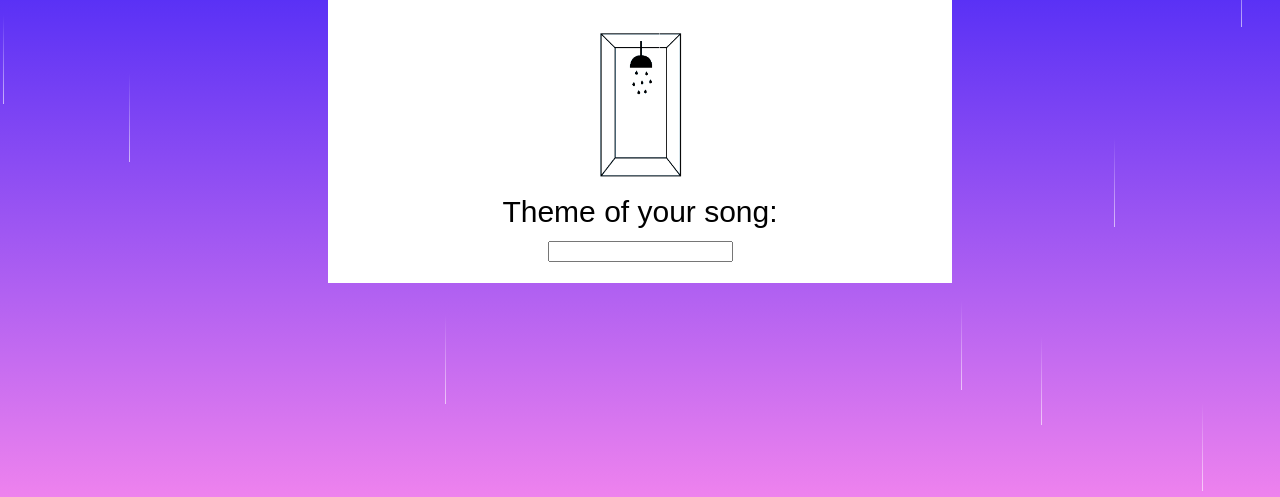
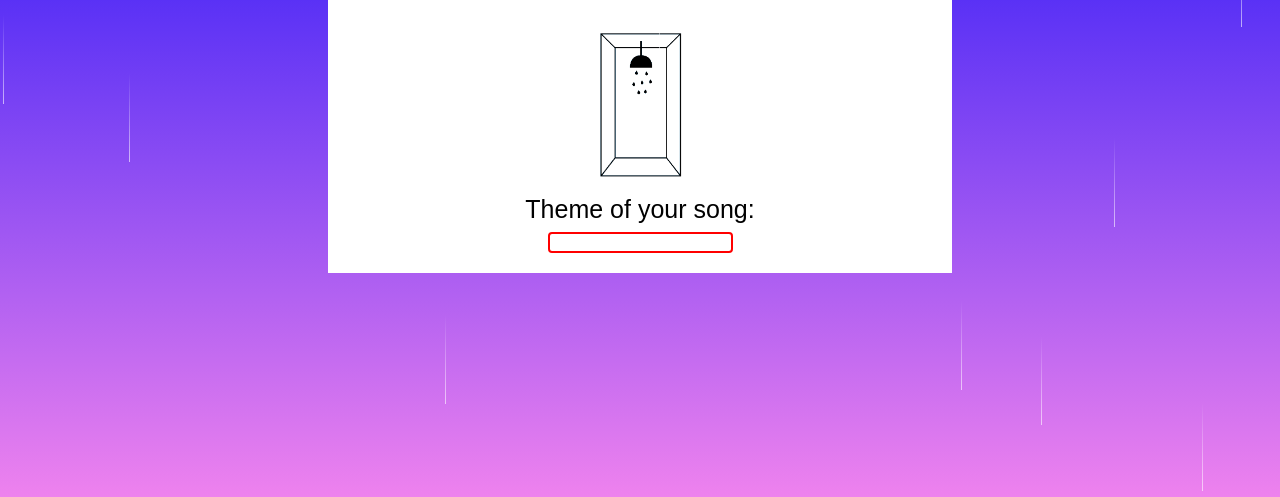
Before and after one commit to froothacks/Shower-Thoughts, a plain HTML site: page index.html in a window 1280 px wide. Shown: the part 303-800 px from the top of the page. Drawn offline with nearby package versions, Linux system fonts and the light colour scheme.

Commit message:
Adding border to text box field of form

```diff
--- a/css/style.css
+++ b/css/style.css
@@ -1,6 +1,11 @@
 * {
   margin: 0px;
   padding: 0px;
+}
+
+input[type=text] {
+    border: 2px solid red;
+    border-radius: 4px;
 }
 
 .flex-container {
--- a/index.html
+++ b/index.html
@@ -37,6 +37,10 @@ overflow:hidden;}
 @-moz-keyframes fall {
 	to {margin-top:900px;}
 }
+input[type=text] {
+    border: 2px solid red;
+    border-radius: 4px;
+}
     </style>
 </head>
 
@@ -48,7 +52,7 @@ overflow:hidden;}
   </div>
   <img src="shower.PNG" style= "width: 16%; height: 16%">
   <div class = "flex_container">
-    <form action="/results">
+    <form action="/results" style="font-size: 25px">
       Theme of your song: <br>
       <input type = "text" name = "key" class = "form-textbox">
     </form>
```
